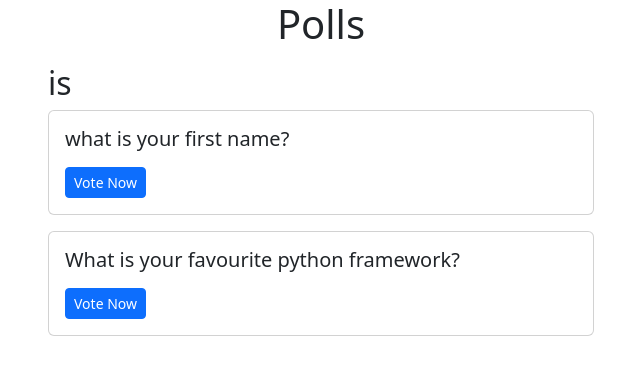
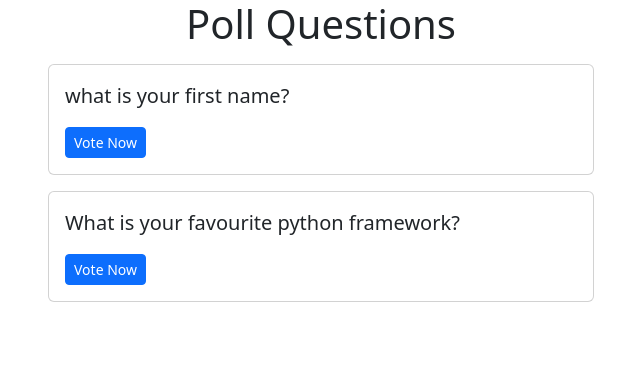
Before and after one commit to varundhand/django-polls-app, a Django app: page /polls/ in a window 1280 px wide. Shown: the top 375 px of the page, without its empty margins (319-959 px from the left). Run offline with Django 4.2, Linux system fonts and the light colour scheme; data comes from the database, SQL or seed files in the repository.

Commit message:
Index changes

```diff
--- a/pollster/templates/polls/index.html
+++ b/pollster/templates/polls/index.html
@@ -1,25 +1,16 @@
-{% extends 'base.html' %} {% block content %}
-<h1 class="text-center mb-3">Polls</h1>
-<h2>
-  <!-- This should come from a variable -->
-  {{name}} is {{age}}
-</h2>
-<h2>
-  {% if latest_question_list %} {% for questions in latest_question_list %}
-  <div class="card mb-3">
-    <div class="card-body">
-      <p class="lead">{{ questions.question_text}}</p>
-      <a
-        href="{% url 'polls:detail' question.id %}"
-        class="btn btn-primary btn-sm"
-        >Vote Now</a
-      >
-    </div>
-  </div>
-  {% endfor %} {% else %}
-  <p>No polls avaible</p>
+{% extends 'base.html' %}
+{% block content %}
+  <h1 class="text-center mb-3">Poll Questions</h1>
+  {% if latest_question_list %}
+    {% for question in latest_question_list %}
+      <div class="card mb-3">
+        <div class="card-body">
+          <p class="lead">{{ question.question_text }}</p>
+          <a href="{% url 'polls:detail' question.id %}" class="btn btn-primary btn-sm">Vote Now</a>
+        </div>
+      </div>
+    {% endfor %}
+  {% else %}
+    <p>No polls available</p>
   {% endif %}
-</h2>
 {% endblock %}
-
-<!--  ye vala kyu nhi execute ho rha /polls pe 'varun is 18' hona chahiye-->
```
Also changed, not shown: 1 other file.
